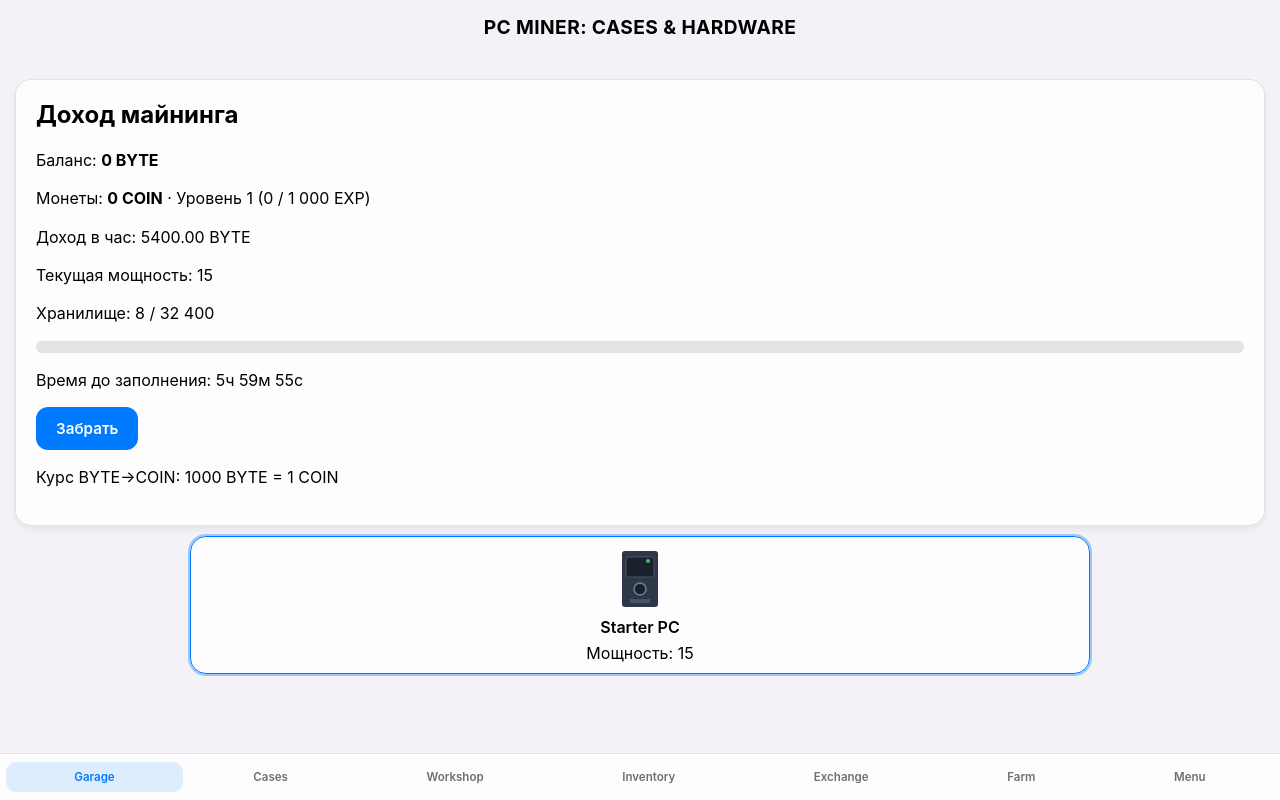
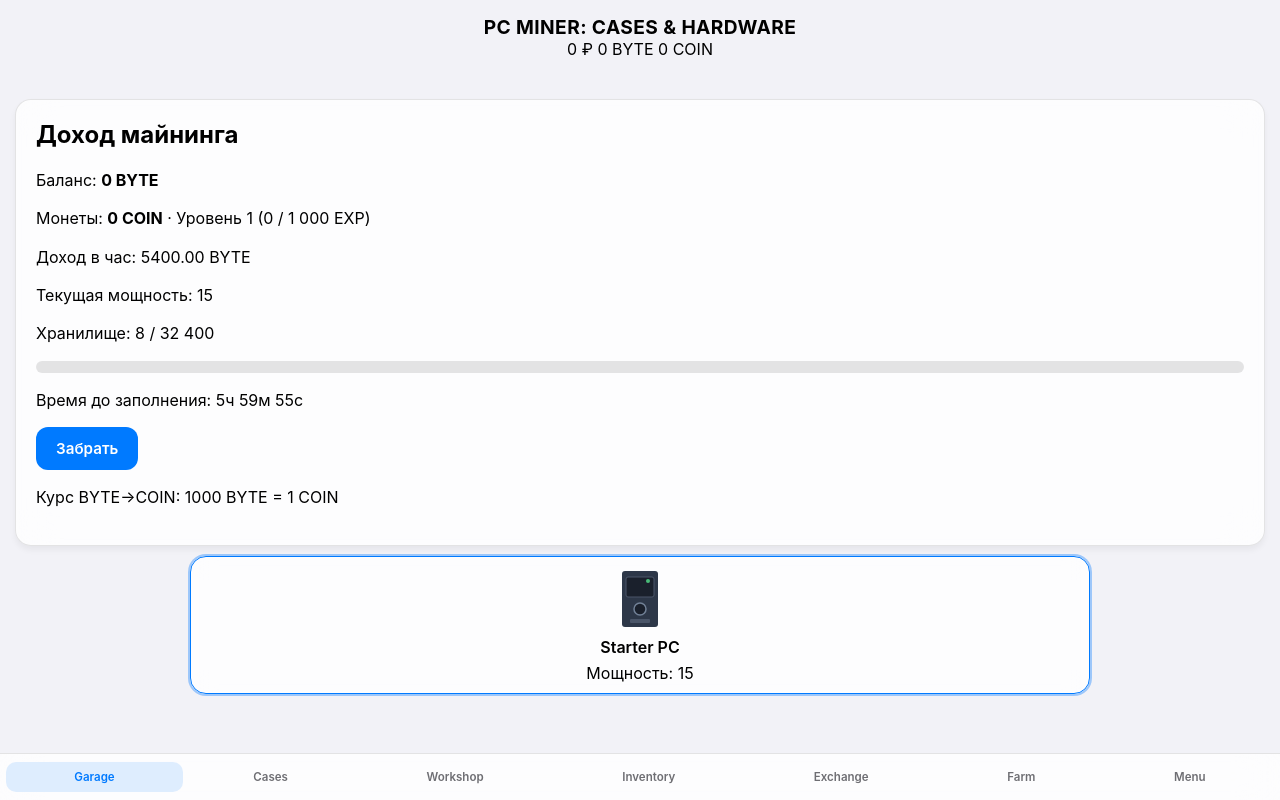
Before and after one commit to aimerge3-oss/PC-MINER-CASES-HARDWARE, a website: page index.html in a window 1280 px wide. Drawn offline with Linux system fonts and the light colour scheme.

Commit message:
feat: always-visible ₽ / BYTE / COIN balance bar in header

```diff
--- a/index.html
+++ b/index.html
@@ -6,7 +6,7 @@
     <meta name="description" content="PC MINER: CASES & HARDWARE — браузерный симулятор сборки и майнинга ПК.">
     <meta name="theme-color" content="#f2f2f7" media="(prefers-color-scheme: light)">
     <meta name="theme-color" content="#000000" media="(prefers-color-scheme: dark)">
-    <title>PC MINER: CASES &amp; HARDWARE</title>
+    <title>PC MINER: CASES & HARDWARE</title>
     <link rel="icon" href="assets/icons/cpu.svg" type="image/svg+xml">
 
     <!-- Стили -->
@@ -18,7 +18,12 @@
 <body>
 
     <header class="app-header">
-        <h1>PC MINER: CASES &amp; HARDWARE</h1>
+        <h1>PC MINER: CASES & HARDWARE</h1>
+        <div class="balance-bar" aria-live="polite">
+            <span class="bal-item"><span id="hdrMoney">0</span>&nbsp;₽</span>
+            <span class="bal-item"><span id="hdrBytes">0</span>&nbsp;BYTE</span>
+            <span class="bal-item"><span id="hdrCoins">0</span>&nbsp;COIN</span>
+        </div>
     </header>
 
     <!-- Сюда функции renderGarage, renderCases и т.д. вставляют HTML -->
```
